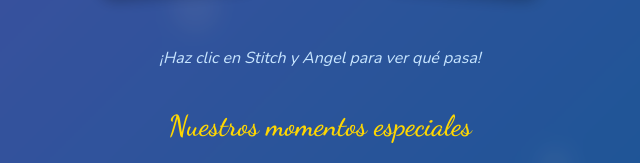
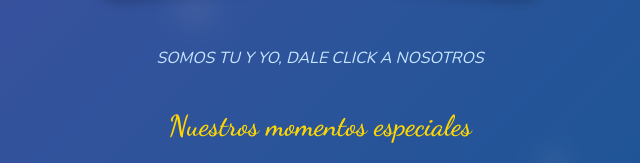
Before and after one commit to CrwnG/FSPRS, a plain HTML site: page index.html in a window 1280 px wide. Shown: the part 1097-1260 px from the top of the page, 320-960 px from the left. Drawn offline with nearby package versions, Linux system fonts and the light colour scheme.

Commit message:
Update index.html

```diff
--- a/index.html
+++ b/index.html
@@ -690,7 +690,7 @@
                     <img src="/api/placeholder/150/150" alt="Angel">
                 </div>
             </div>
-            <div class="animation-hint">¡Haz clic en Stitch y Angel para ver qué pasa!</div>
+            <div class="animation-hint">SOMOS TU Y YO, DALE CLICK A NOSOTROS</div>
         </div>
 
         <div class="special-moments-title">Nuestros momentos especiales</div>
```
